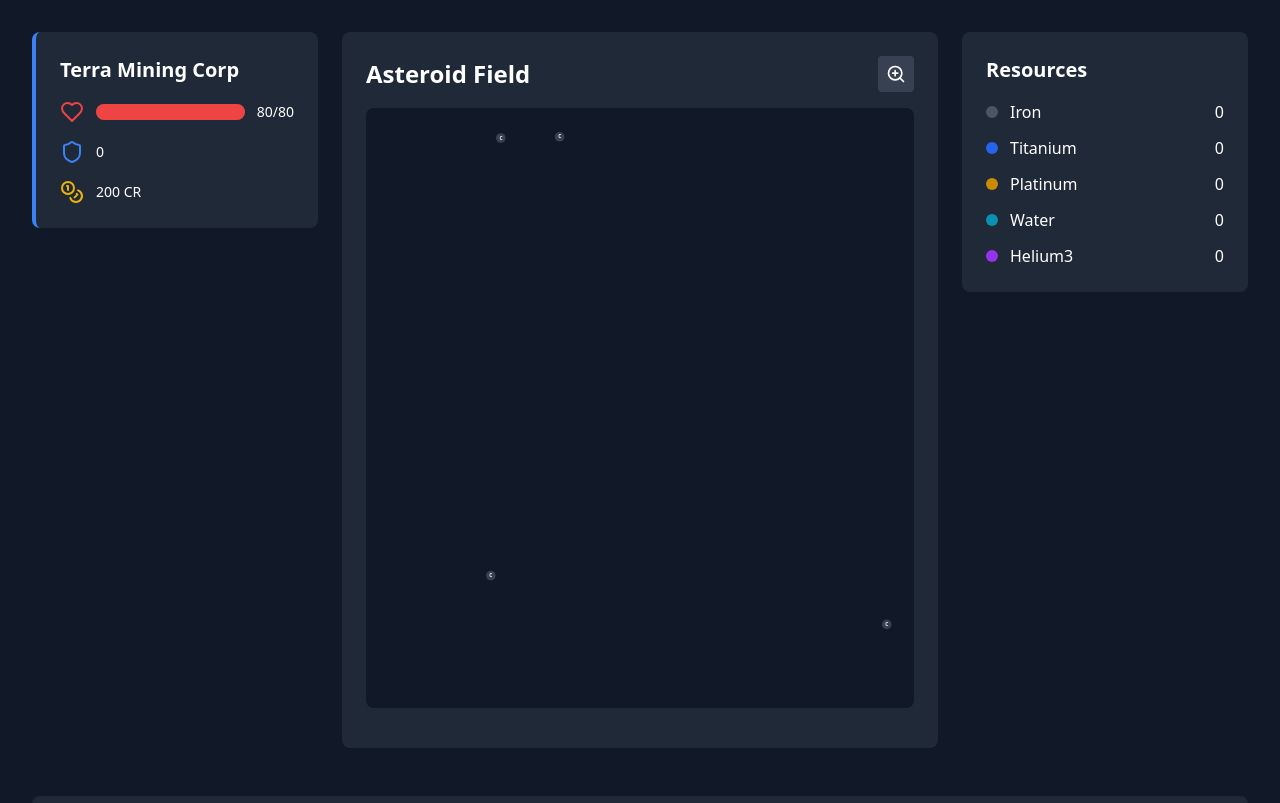
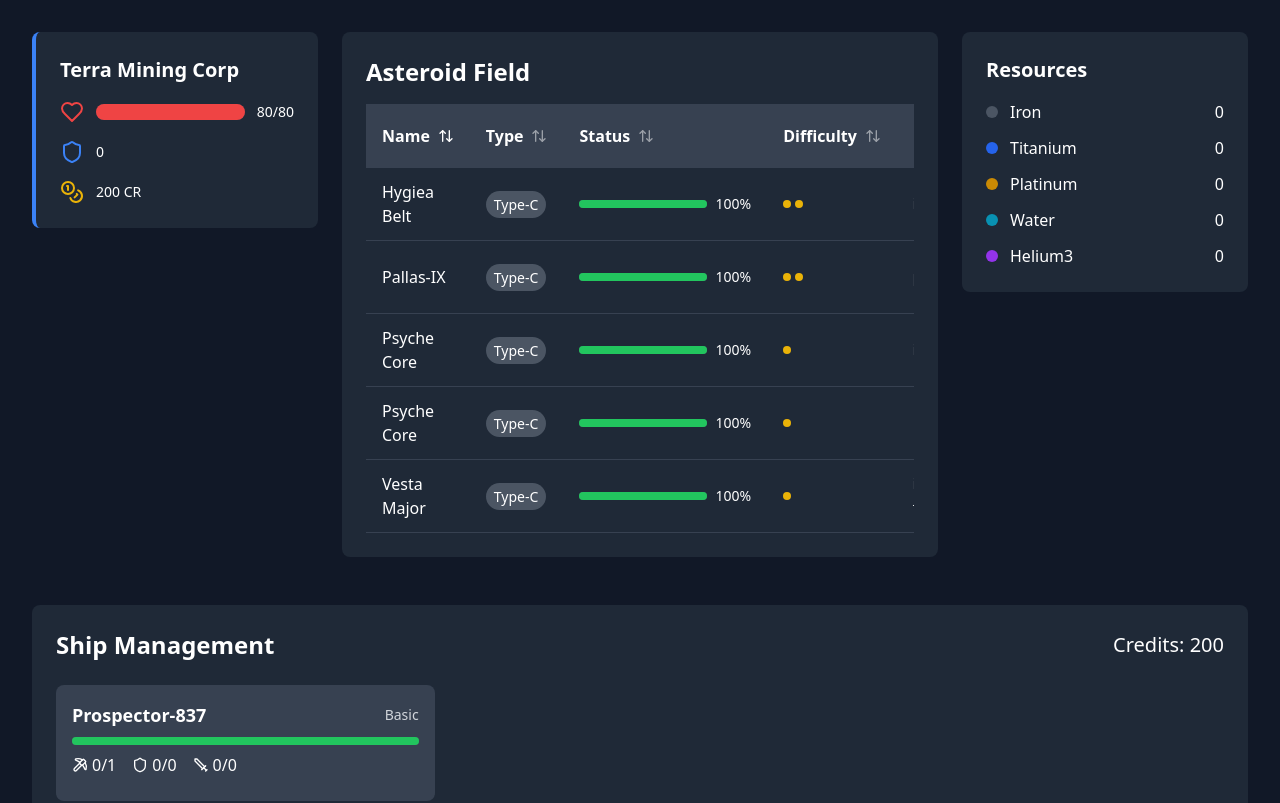
Before and after one commit to pwatsonwailes/astromine-decks, a React (Vite) app: page / in a window 1280 px wide. Shown: the top 803 px of the page. Built offline with nearby package versions, Linux system fonts and the light colour scheme.

Commit message:
Amends to view

```diff
--- a/src/components/AsteroidMap.tsx
+++ b/src/components/AsteroidMap.tsx
@@ -1,236 +1,210 @@
-import React, { useState, useRef, useEffect } from 'react';
+import React, { useState } from 'react';
 import { useGame } from '../context/GameContext';
-import { Asteroid, Card } from '../types/game';
-import { MAP_WIDTH, MAP_HEIGHT, VIEWPORT_WIDTH, VIEWPORT_HEIGHT } from '../utils/gameUtils';
-import { Search, ZoomIn, ZoomOut } from 'lucide-react';
+import { Asteroid, Ship } from '../types/game';
+import { ArrowUpDown, Ship as ShipIcon } from 'lucide-react';
+
+type SortField = 'name' | 'type' | 'health' | 'difficulty';
+type SortDirection = 'asc' | 'desc';
 
 export const AsteroidMap: React.FC = () => {
   const { state, dispatch } = useGame();
   const [selectedAsteroid, setSelectedAsteroid] = useState<Asteroid | null>(null);
-  const [selectedCard, setSelectedCard] = useState<Card | null>(null);
-  const [isZoomed, setIsZoomed] = useState(false);
-  const [viewPosition, setViewPosition] = useState({ x: 0, y: 0 });
-  const [isDragging, setIsDragging] = useState(false);
-  const [dragStart, setDragStart] = useState({ x: 0, y: 0 });
-  const mapRef = useRef<HTMLDivElement>(null);
+  const [sortField, setSortField] = useState<SortField>('name');
+  const [sortDirection, setSortDirection] = useState<SortDirection>('asc');
 
-  const handleZoomToggle = () => {
-    setIsZoomed(!isZoomed);
-    if (!isZoomed) {
-      // When zooming in, center on selected asteroid or default to center
-      if (selectedAsteroid) {
-        centerOnAsteroid(selectedAsteroid);
+  const handleSort = (field: SortField) => {
+    if (sortField === field) {
+      setSortDirection(sortDirection === 'asc' ? 'desc' : 'asc');
     } else {
-        setViewPosition({
-          x: (MAP_WIDTH - VIEWPORT_WIDTH) / 2,
-          y: (MAP_HEIGHT - VIEWPORT_HEIGHT) / 2
-        });
-      }
+      setSortField(field);
+      setSortDirection('asc');
     }
   };
 
-  const centerOnAsteroid = (asteroid: Asteroid) => {
-    const newX = Math.max(0, Math.min(MAP_WIDTH - VIEWPORT_WIDTH,
-      asteroid.position.x - VIEWPORT_WIDTH / 2));
-    const newY = Math.max(0, Math.min(MAP_HEIGHT - VIEWPORT_HEIGHT,
-      asteroid.position.y - VIEWPORT_HEIGHT / 2));
-    setViewPosition({ x: newX, y: newY });
+  const sortedAsteroids = [...state.asteroids].sort((a, b) => {
+    const modifier = sortDirection === 'asc' ? 1 : -1;
+    switch (sortField) {
+      case 'name':
+        return a.name.localeCompare(b.name) * modifier;
+      case 'type':
+        return a.type.localeCompare(b.type) * modifier;
+      case 'health':
+        return ((a.health / a.maxHealth) - (b.health / b.maxHealth)) * modifier;
+      case 'difficulty':
+        return (a.difficulty - b.difficulty) * modifier;
+      default:
+        return 0;
+    }
+  });
+
+  const getAssignedShips = (asteroidId: string): Ship[] => {
+    return state.player.ships.filter(ship => ship.assignedAsteroidId === asteroidId);
   };
 
-  const handleMouseDown = (e: React.MouseEvent) => {
-    if (!isZoomed) return;
-    setIsDragging(true);
-    setDragStart({
-      x: e.clientX + viewPosition.x,
-      y: e.clientY + viewPosition.y
-    });
+  const handleAssignShip = (asteroid: Asteroid) => {
+    setSelectedAsteroid(asteroid);
   };
 
-  const handleMouseMove = (e: React.MouseEvent) => {
-    if (!isDragging) return;
-
-    const newX = Math.max(0, Math.min(MAP_WIDTH - VIEWPORT_WIDTH,
-      dragStart.x - e.clientX));
-    const newY = Math.max(0, Math.min(MAP_HEIGHT - VIEWPORT_HEIGHT,
-      dragStart.y - e.clientY));
-
-    setViewPosition({ x: newX, y: newY });
+  const handleShipSelect = (shipId: string) => {
+    if (!selectedAsteroid) return;
+    dispatch({ type: 'ASSIGN_SHIP', shipId, asteroidId: selectedAsteroid.id });
+    setSelectedAsteroid(null);
   };
 
-  const handleMouseUp = () => {
-    setIsDragging(false);
+  const handleRecallShip = (shipId: string) => {
+    dispatch({ type: 'RECALL_SHIP', shipId });
   };
 
-  useEffect(() => {
-    if (isDragging) {
-      document.addEventListener('mouseup', handleMouseUp);
-      return () => document.removeEventListener('mouseup', handleMouseUp);
-    }
-  }, [isDragging]);
-
-  const getMiningCards = () => {
-    return state.hand.filter(card =>
-      card.type === 'mining' &&
-      (!card.asteroidTypeRequirement ||
-        (selectedAsteroid && state.player.equippedMiningTypes.includes(selectedAsteroid.type)))
-    );
+  const getAvailableShips = () => {
+    return state.player.ships.filter(ship => !ship.assignedAsteroidId);
   };
 
-  const handleAsteroidClick = (asteroid: Asteroid) => {
-    setSelectedAsteroid(asteroid);
-    setSelectedCard(null);
-    if (isZoomed) {
-      centerOnAsteroid(asteroid);
-    }
-  };
-
-  const handleCardSelect = (card: Card) => {
-    setSelectedCard(card);
-  };
-
-  const handleDeploy = () => {
-    if (selectedAsteroid && selectedCard) {
-      dispatch({
-        type: 'PLAY_CARD',
-        card: selectedCard,
-        targetAsteroidId: selectedAsteroid.id
-      });
-      setSelectedAsteroid(null);
-      setSelectedCard(null);
-    }
-  };
-
-  const getAsteroidStatus = (asteroid: Asteroid) => {
-    const operations = state.activeMiningOperations.filter(op => op.asteroidId === asteroid.id);
-    return {
-      isMined: operations.length > 0,
-      operations
-    };
-  };
-
-  const scale = isZoomed ? 1 : 0.4;
-  const asteroidSize = isZoomed ? 64 : 24;
+  const SortHeader: React.FC<{ field: SortField; label: string }> = ({ field, label }) => (
+    <th
+      className="px-4 py-2 cursor-pointer hover:bg-gray-700"
+      onClick={() => handleSort(field)}
+    >
+      <div className="flex items-center gap-2">
+        {label}
+        <ArrowUpDown size={16} className={sortField === field ? 'opacity-100' : 'opacity-50'} />
+      </div>
+    </th>
+  );
 
   return (
     <div className="bg-gray-800 rounded-lg p-6 mb-6">
-      <div className="flex justify-between items-center mb-4">
-        <h2 className="text-2xl font-bold">Asteroid Field</h2>
-        <div className="flex gap-2">
+      <h2 className="text-2xl font-bold mb-4">Asteroid Field</h2>
+
+      <div className="overflow-x-auto">
+        <table className="w-full text-left">
+          <thead className="bg-gray-700">
+            <tr>
+              <SortHeader field="name" label="Name" />
+              <SortHeader field="type" label="Type" />
+              <SortHeader field="health" label="Status" />
+              <SortHeader field="difficulty" label="Difficulty" />
+              <th className="px-4 py-2">Resources</th>
+              <th className="px-4 py-2">Mining Operations</th>
+              <th className="px-4 py-2">Actions</th>
+            </tr>
+          </thead>
+          <tbody>
+            {sortedAsteroids.map(asteroid => {
+              const assignedShips = getAssignedShips(asteroid.id);
+              return (
+                <tr key={asteroid.id} className="border-b border-gray-700 hover:bg-gray-700/50">
+                  <td className="px-4 py-3">{asteroid.name}</td>
+                  <td className="px-4 py-3">
+                    <span className={`px-2 py-1 rounded-full text-sm
+                      ${asteroid.type === 'C' ? 'bg-gray-600' :
+                        asteroid.type === 'S' ? 'bg-blue-600' :
+                        'bg-purple-600'}`}>
+                      Type-{asteroid.type}
+                    </span>
+                  </td>
+                  <td className="px-4 py-3">
+                    <div className="flex items-center gap-2">
+                      <div className="w-32 bg-gray-600 rounded-full h-2">
+                        <div
+                          className="bg-green-500 rounded-full h-2"
+                          style={{ width: `${(asteroid.health / asteroid.maxHealth) * 100}%` }}
+                        />
+                      </div>
+                      <span className="text-sm">
+                        {Math.floor((asteroid.health / asteroid.maxHealth) * 100)}%
+                      </span>
+                    </div>
+                  </td>
+                  <td className="px-4 py-3">
+                    <div className="flex gap-1">
+                      {Array.from({ length: asteroid.difficulty }).map((_, i) => (
+                        <span key={i} className="w-2 h-2 bg-yellow-500 rounded-full" />
+                      ))}
+                    </div>
+                  </td>
+                  <td className="px-4 py-3">
+                    <div className="space-y-1">
+                      {Object.entries(asteroid.resources).map(([resource, amount]) => (
+                        <div key={resource} className="text-sm">
+                          {resource}: {amount}
+                        </div>
+                      ))}
+                    </div>
+                  </td>
+                  <td className="px-4 py-3">
+                    {assignedShips.length > 0 ? (
+                      <div className="space-y-2">
+                        {assignedShips.map(ship => (
+                          <div key={ship.id} className="flex items-center gap-2">
+                            <ShipIcon size={16} />
+                            <span className="text-sm">{ship.name}</span>
                             <button
-            onClick={handleZoomToggle}
-            className="p-2 rounded bg-gray-700 hover:bg-gray-600"
+                              onClick={() => handleRecallShip(ship.id)}
+                              className="text-xs px-2 py-1 bg-blue-600 hover:bg-blue-700 rounded"
                             >
-            {isZoomed ? <ZoomOut size={20} /> : <ZoomIn size={20} />}
+                              Recall
                             </button>
+                          </div>
+                        ))}
+                      </div>
+                    ) : (
+                      <span className="text-gray-400">No active operations</span>
+                    )}
+                  </td>
+                  <td className="px-4 py-3">
+                    <button
+                      onClick={() => handleAssignShip(asteroid)}
+                      className="px-3 py-1 bg-green-600 hover:bg-green-700 rounded text-sm"
+                    >
+                      Assign Ship
+                    </button>
+                  </td>
+                </tr>
+              );
+            })}
+          </tbody>
+        </table>
+      </div>
+
+      {/* Ship Assignment Modal */}
       {selectedAsteroid && (
+        <div className="fixed inset-0 bg-black/50 flex items-center justify-center">
+          <div className="bg-gray-800 p-6 rounded-lg max-w-md w-full">
+            <h3 className="text-xl font-bold mb-4">Assign Ship to {selectedAsteroid.name}</h3>
+
+            <div className="space-y-3 mb-4">
+              {getAvailableShips().length > 0 ? (
+                getAvailableShips().map(ship => (
+                  <div
+                    key={ship.id}
+                    className="flex items-center justify-between bg-gray-700 p-3 rounded"
+                  >
+                    <div>
+                      <div className="font-semibold">{ship.name}</div>
+                      <div className="text-sm text-gray-300">
+                        Mining Power: {ship.equipment.mining.reduce((total, eq) => total + (eq.miningPower || 0), 0)}
+                      </div>
+                    </div>
                     <button
-              onClick={() => centerOnAsteroid(selectedAsteroid)}
-              className="p-2 rounded bg-gray-700 hover:bg-gray-600"
+                      onClick={() => handleShipSelect(ship.id)}
+                      className="px-3 py-1 bg-blue-600 hover:bg-blue-700 rounded"
                     >
-              <Search size={20} />
+                      Select
                     </button>
+                  </div>
+                ))
+              ) : (
+                <div className="text-center text-gray-400">No ships available</div>
               )}
             </div>
+
+            <button
+              onClick={() => setSelectedAsteroid(null)}
+              className="w-full px-4 py-2 bg-gray-700 hover:bg-gray-600 rounded"
+            >
+              Cancel
+            </button>
           </div>
-
-      <div
-        ref={mapRef}
-        className="relative h-[600px] bg-gray-900 rounded-lg overflow-hidden mb-4"
-        onMouseDown={handleMouseDown}
-        onMouseMove={handleMouseMove}
-        style={{ cursor: isDragging ? 'grabbing' : isZoomed ? 'grab' : 'default' }}
-      >
-        <div
-          className="absolute transition-transform duration-200"
-          style={{
-            transform: `scale(${scale}) translate(${-viewPosition.x}px, ${-viewPosition.y}px)`,
-            transformOrigin: '0 0',
-            width: MAP_WIDTH,
-            height: MAP_HEIGHT
-          }}
-        >
-          {state.asteroids.map(asteroid => {
-            const status = getAsteroidStatus(asteroid);
-            return (
-              <div
-                key={asteroid.id}
-                onClick={() => handleAsteroidClick(asteroid)}
-                className={`absolute cursor-pointer transition-transform hover:scale-110
-                  ${selectedAsteroid?.id === asteroid.id ? 'ring-2 ring-blue-500' : ''}
-                  ${status.isMined ? 'opacity-50' : ''}`}
-                style={{
-                  left: `${asteroid.position.x}px`,
-                  top: `${asteroid.position.y}px`,
-                  width: `${asteroidSize}px`,
-                  height: `${asteroidSize}px`,
-                  transform: `translate(-${asteroidSize/2}px, -${asteroidSize/2}px)`
-                }}
-              >
-                <div className={`w-full h-full rounded-full flex items-center justify-center
-                  ${asteroid.type === 'C' ? 'bg-gray-700' :
-                    asteroid.type === 'S' ? 'bg-blue-700' :
-                    'bg-purple-700'}`}
-                >
-                  <div className="text-center">
-                    <div className="text-xs font-bold">{asteroid.type}</div>
-                    {isZoomed && (
-                      <div className="text-xs">{Math.floor((asteroid.health / asteroid.maxHealth) * 100)}%</div>
-                    )}
-                  </div>
-                </div>
-                {status.operations.length > 0 && (
-                  <div className="absolute -top-2 -right-2 bg-green-500 rounded-full w-4 h-4" />
-                )}
-              </div>
-            );
-          })}
-        </div>
-      </div>
-
-      {selectedAsteroid && (
-        <div className="bg-gray-700 p-4 rounded-lg">
-          <h3 className="text-xl font-bold mb-2">{selectedAsteroid.name}</h3>
-          <div className="grid grid-cols-2 gap-4 mb-4">
-            <div>
-              <p>Type: {selectedAsteroid.type}</p>
-              <p>Health: {selectedAsteroid.health}/{selectedAsteroid.maxHealth}</p>
-              <p>Difficulty: {selectedAsteroid.difficulty}</p>
-            </div>
-            <div>
-              <p className="font-bold">Resources:</p>
-              {Object.entries(selectedAsteroid.resources).map(([resource, amount]) => (
-                <p key={resource}>{resource}: {amount}</p>
-              ))}
-            </div>
-          </div>
-
-          <div className="mb-4">
-            <h4 className="font-bold mb-2">Available Mining Ships:</h4>
-            <div className="flex gap-2">
-              {getMiningCards().map(card => (
-                <button
-                  key={card.id}
-                  onClick={() => handleCardSelect(card)}
-                  className={`px-3 py-1 rounded ${
-                    selectedCard?.id === card.id
-                      ? 'bg-blue-600'
-                      : 'bg-gray-600 hover:bg-gray-500'
-                  }`}
-                >
-                  {card.name}
-                </button>
-              ))}
-            </div>
-          </div>
-
-          {selectedCard && (
-            <button
-              onClick={handleDeploy}
-              className="w-full bg-green-600 hover:bg-green-700 py-2 rounded"
-            >
-              Deploy Mining Ship
-            </button>
-          )}
         </div>
       )}
     </div>
```
Lines whose indentation alone changed are shown as unchanged.
